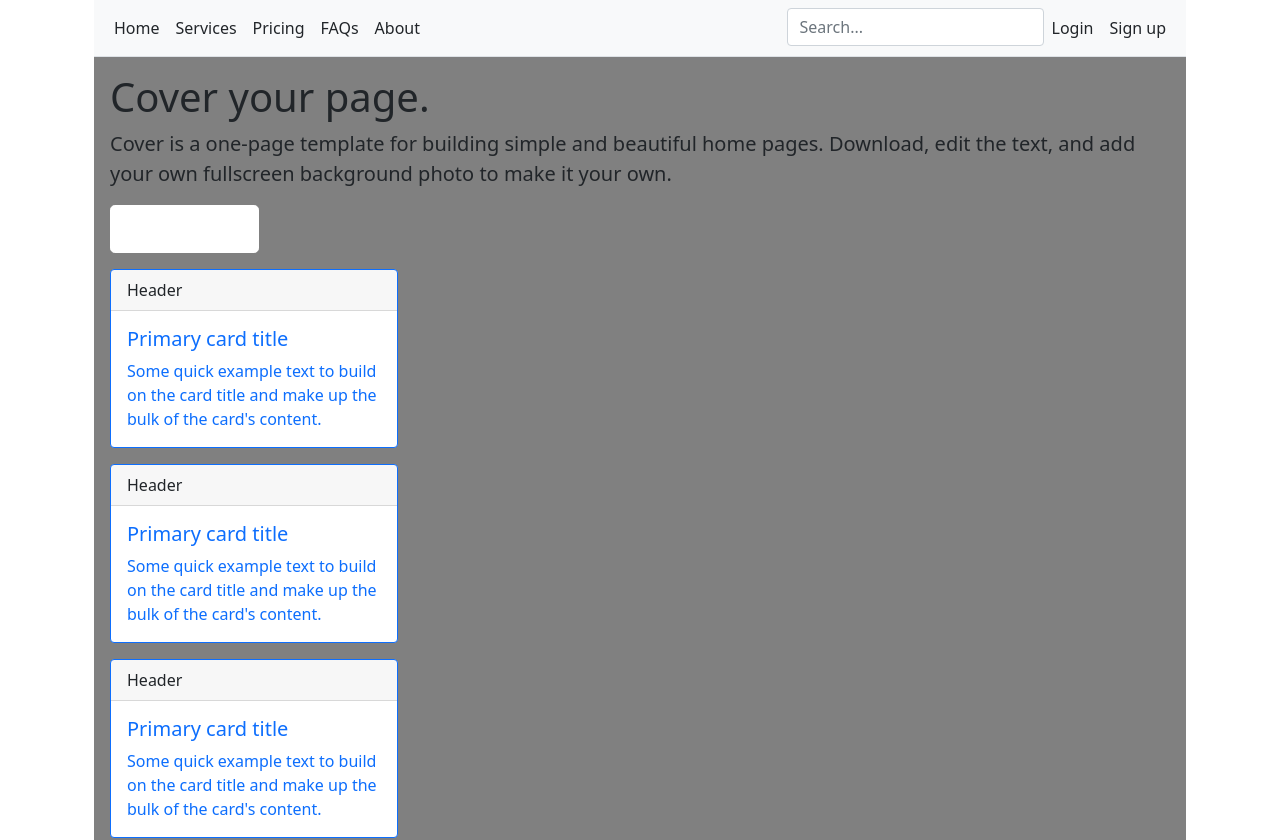
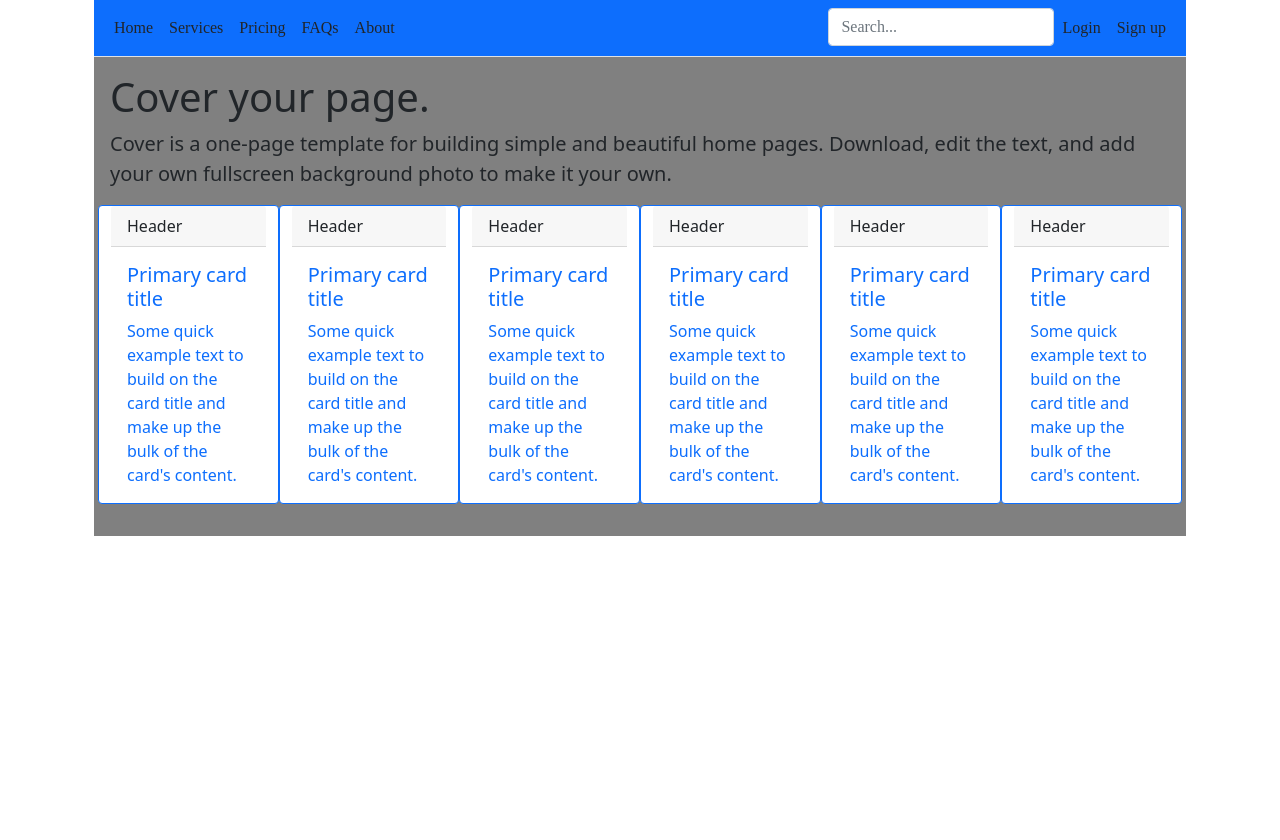
Before and after one commit to Gracee-dev/savingsfortheyouth, an Angular app in the folder savingsfortheyouth/: page /home in a window 1280 px wide. Shown: the top 840 px of the page. After the commit the page ends 800 px from the top, so only its background shows below. Built offline with nearby package versions, Linux system fonts and the light colour scheme.

Commit message:
helloehdsm

```diff
--- a/savingsfortheyouth/src/app/components/header/header.component.css
+++ b/savingsfortheyouth/src/app/components/header/header.component.css
@@ -13,3 +13,7 @@
 .dropdown-toggle {
   outline: 0;
 }
+
+nav.bg-primary {
+  font-family: 'Times New Roman', Times, serif;
+}
--- a/savingsfortheyouth/src/app/components/header/header.component.html
+++ b/savingsfortheyouth/src/app/components/header/header.component.html
@@ -1,4 +1,4 @@
-<nav class="py-2 bg-light border-bottom">
+<nav class="py-2 bg-primary border-bottom">
   <div class="container d-flex flex-wrap">
     <ul class="nav me-auto">
       <li class="nav-item"><a href="home" class="nav-link link-dark px-2 active" aria-current="page">Home</a></li>
--- a/savingsfortheyouth/src/app/components/home/home.component.css
+++ b/savingsfortheyouth/src/app/components/home/home.component.css
@@ -1,3 +1,6 @@
 .cover-container {
   background: gray;
 }
+a.btn {
+  color:black;
+}
--- a/savingsfortheyouth/src/app/components/home/home.component.html
+++ b/savingsfortheyouth/src/app/components/home/home.component.html
@@ -1,41 +1,39 @@
 <div class="cover-container d-flex w-100 h-100 p-3 mx-auto flex-column">
     <h1>Cover your page.</h1>
     <p class="lead">Cover is a one-page template for building simple and beautiful home pages. Download, edit the text, and add your own fullscreen background photo to make it your own.</p>
-    <p class="lead">
-      <a href="#" class="btn btn-lg btn-secondary fw-bold border-white bg-white">Learn more</a>
-    </p>
-  <section class="cards">
-    <div class="card border-primary mb-3" style="max-width: 18rem;">
+  <section class="cards row">
+    <div class="card border-primary mb-3 col col" style="max-width: 18rem;">
       <div class="card-header">Header</div>
       <div class="card-body text-primary">
         <h5 class="card-title">Primary card title</h5>
         <p class="card-text">Some quick example text to build on the card title and make up the bulk of the card's content.</p>
       </div>
-    </div><div class="card border-primary mb-3" style="max-width: 18rem;">
+    </div>
+    <div class="card border-primary mb-3 col" style="max-width: 18rem;">
       <div class="card-header">Header</div>
       <div class="card-body text-primary">
         <h5 class="card-title">Primary card title</h5>
         <p class="card-text">Some quick example text to build on the card title and make up the bulk of the card's content.</p>
       </div>
-    </div><div class="card border-primary mb-3" style="max-width: 18rem;">
+    </div><div class="card border-primary mb-3 col" style="max-width: 18rem;">
       <div class="card-header">Header</div>
       <div class="card-body text-primary">
         <h5 class="card-title">Primary card title</h5>
         <p class="card-text">Some quick example text to build on the card title and make up the bulk of the card's content.</p>
       </div>
-    </div><div class="card border-primary mb-3" style="max-width: 18rem;">
+    </div><div class="card border-primary mb-3 col" style="max-width: 18rem;">
       <div class="card-header">Header</div>
       <div class="card-body text-primary">
         <h5 class="card-title">Primary card title</h5>
         <p class="card-text">Some quick example text to build on the card title and make up the bulk of the card's content.</p>
       </div>
-    </div><div class="card border-primary mb-3" style="max-width: 18rem;">
+    </div><div class="card border-primary mb-3 col" style="max-width: 18rem;">
       <div class="card-header">Header</div>
       <div class="card-body text-primary">
         <h5 class="card-title">Primary card title</h5>
         <p class="card-text">Some quick example text to build on the card title and make up the bulk of the card's content.</p>
       </div>
-    </div><div class="card border-primary mb-3" style="max-width: 18rem;">
+    </div><div class="card border-primary mb-3 col" style="max-width: 18rem;">
       <div class="card-header">Header</div>
       <div class="card-body text-primary">
         <h5 class="card-title">Primary card title</h5>
```
